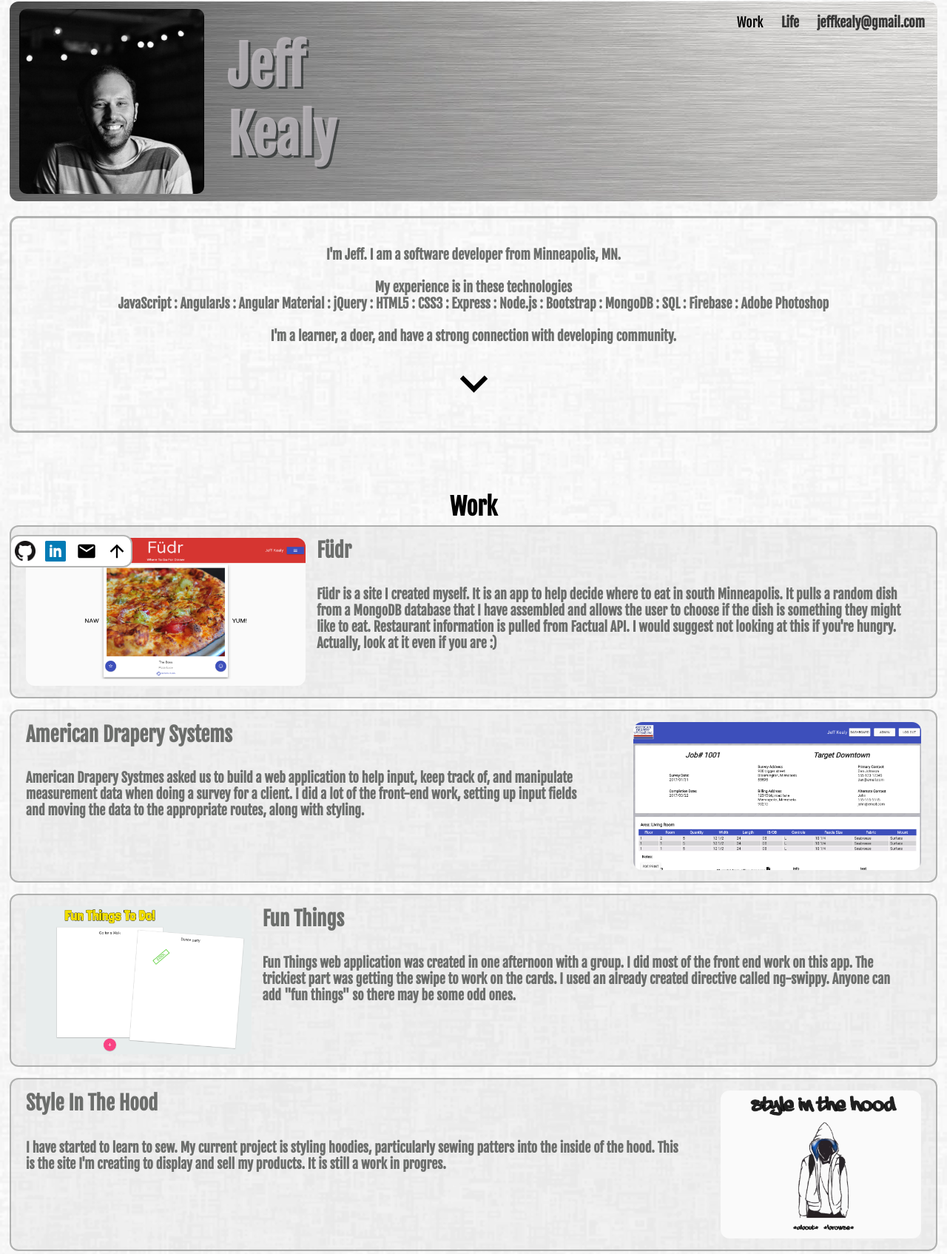
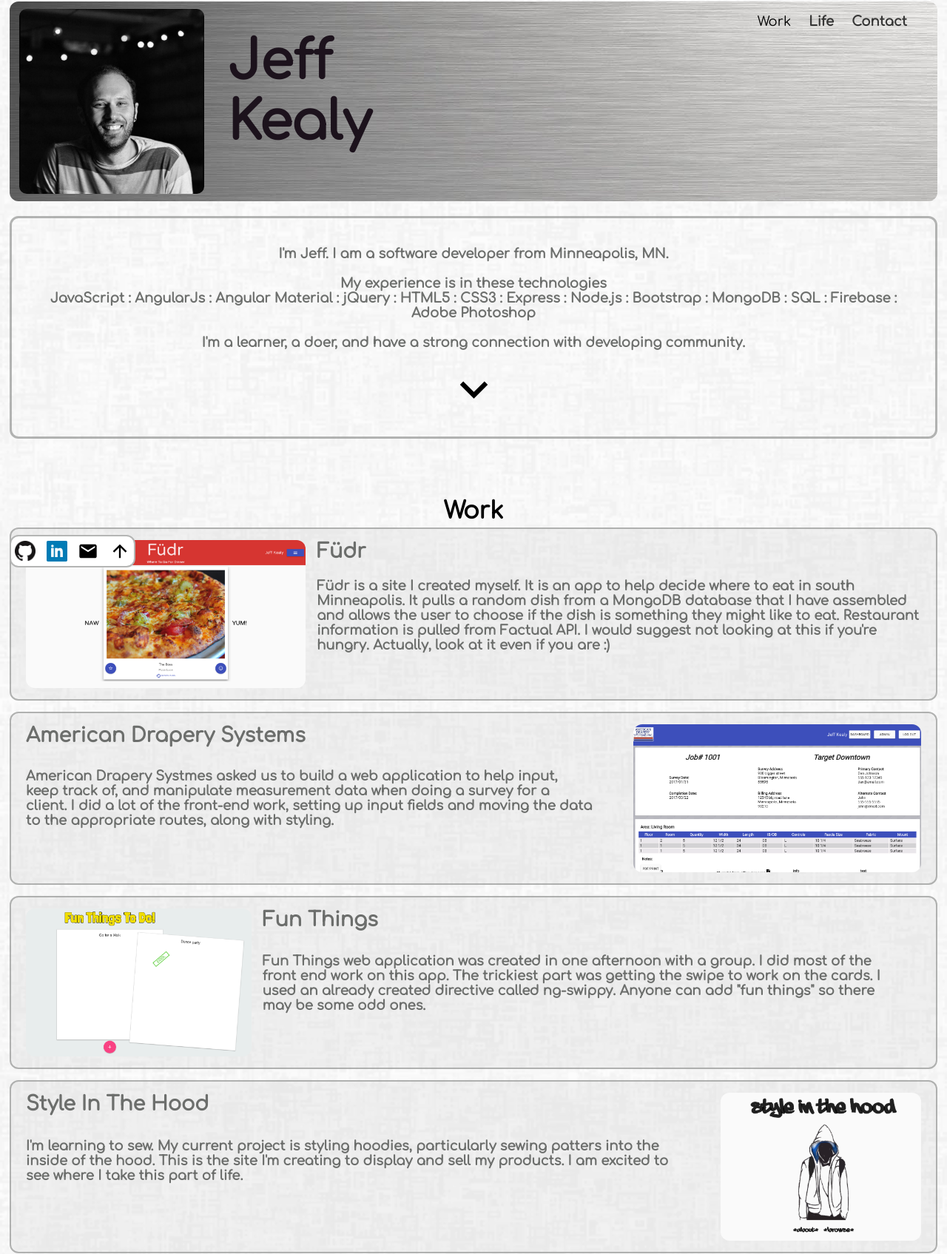
Before and after one commit to jeffkealy/jeff-kealy-portfolio, a website: page public/views/index.html in a window 1280 px wide. Shown: the part 18-1713 px from the top of the page at 74% size. Drawn offline with nearby package versions, Linux system fonts and the light colour scheme; a web font is replaced by a local one.

Commit message:
resize for landscape

```diff
--- a/public/styles/style.css
+++ b/public/styles/style.css
@@ -1,5 +1,5 @@
 @import url('https://fonts.googleapis.com/css?family=Roboto');
-@import url('https://fonts.googleapis.com/css?family=Montserrat|Fjalla+One|Palanquin+Dark');
+@import url('https://fonts.googleapis.com/css?family=Montserrat|Fjalla+One|Palanquin+Dark|Comfortaa');
 
 html{
   position: relative;
@@ -8,7 +8,7 @@ html{
 }
 body{
   background-size: 100%;
-  font-family: 'Fjalla One', sans-serif;
+  font-family: 'Comfortaa', sans-serif;
   font-weight: bold;
   background-image: url(../assets/fabric_of_squares_gray.png);
 
@@ -73,14 +73,7 @@ a{
   height: 260px;
 
 }
-.imageDiv h1{
-  margin: 2px;
-  font-size: 72px;
-  color: rgba(187, 183, 187, 0.86);
-  text-align: left;
-  text-shadow: 3px 3px rgba(7, 13, 13, 0.54);
 
-}
 
 .imageOfMe{
   height: 250px;
@@ -93,9 +86,18 @@ a{
 }
 .name {
   float: left;
-  margin: 30px;
+  margin: 30px 30px 30px 30px;
   border-radius: 5px;
   font-family: 'Fjalla One', sans-serif;
+}
+.name h1{
+  margin: 2px;
+  font-size: 72px;
+  color: rgba(28, 18, 28, 1);
+  text-align: left;
+  /*text-shadow: 3px 3px rgba(7, 13, 13, 0.54);*/
+  font-family: 'Comfortaa', cursive;
+
 }
 
 .aboutMeContainer{
@@ -134,7 +136,6 @@ a{
   padding-right: 40px;
   padding-top: 1%;
   background-color: inherit;
-
 }
 .fudr:hover{
   background-color: rgba(186, 187, 186, 0.42);
@@ -153,6 +154,9 @@ a{
   cursor: pointer;
 
 }
+.fudr p {
+  padding: 0 15px 15px 0;
+}
 .amDS:hover{
   background-color: rgba(186, 187, 186, 0.42);
 }
@@ -163,14 +167,12 @@ a{
   background-color: rgba(185, 187, 185, 0.16);
   color: rgba(97, 99, 97, 0.92);
   font-size: 18px;
-  padding: 0 5px 0 5px;
+  padding: 0 5px 0 20px;
   display: flex;
   align-items: left;
   cursor: pointer;
 }
-.amDS .description{
-  padding-left: 15px;
-}
+
 .funThings:hover{
   background-color: rgba(186, 187, 186, 0.42);
 }
@@ -201,7 +203,7 @@ a{
   align-items: left;
   cursor: pointer;
 }
-.styleInTheHood .description{
+.styleInTheHood > div{
   padding-left: 15px;
 }
 .footerSpace{
@@ -209,14 +211,16 @@ a{
 }
 
 /*----------------resizing------------------------------------------*/
-@media handheld, only screen and (max-width: 600px)
+
+@media only screen and (max-width: 481px)
 {
   html, body {
   overflow-x: hidden;
   max-width: 100%;
   }
   body {
-    position: relative
+    position: relative;
+    text-align: center;
   }
   .navbar{
     list-style-type: none;
@@ -244,6 +248,15 @@ a{
   .aboutMeContainer p{
     margin-top: 30px;
   }
+  .workContainer p{
+    margin: 0;
+    padding-right: 0px;
+    padding-top: 1%;
+    background-color: inherit;
+  }
+  .container{
+    padding: 0;
+  }
   .aboutMeContainerMobile{
 
   }
@@ -259,6 +272,14 @@ a{
     max-width: 95%;
     border-radius: 12px;
 
+  }
+  .description{
+    padding: 0;
+  }
+
+  .description p{
+    text-align: left;
+    padding: 10px;
   }
   .fudr{
     display: block;
@@ -276,6 +297,25 @@ a{
   }
 
 }
+
+@media only screen and (min-width: 481px) and (max-width: 900px)
+{
+  .aboutMeContainerMobile {
+
+  }
+  img{
+    margin: 0 0 0 15px;
+  }
+  .description p {
+    text-align: left;
+    padding-left: 10%;
+  }
+  .container{
+    display: block;
+    text-align: center;
+  }
+}
+
 
 /*	-------------------------- ANIMATION -------------------------- */
 
--- a/public/views/index.html
+++ b/public/views/index.html
@@ -13,7 +13,8 @@
     <div id="topPart" class="animated fadeIn">
       <div class="navbarDiv animated fadeInUp delay-two">
         <ul class="navbar">
-          <li><a href="#">jeffkealy@gmail.com</a></li>
+          <li></li>
+          <li><a href="mailto:jeffkealy@gmail.com">Contact</a></li>
           <li><a href="#">Life</a></li>
           <li><a href="#"><button id="workButton">Work</button></a></li>
         </ul>
@@ -26,7 +27,7 @@
         </div>
       </div>
     </div>
-    <div class="animated fadeIn delay-three">
+    <div class="animated fadeIn delay-two">
       <div class="aboutMeContainer aboutMeContainerMobile">
         <p>I'm Jeff. I am a software developer from Minneapolis, MN.<br>
           <br> My experience is in these technologies
@@ -41,7 +42,7 @@
     <div class="workContainer">
       <h1 class="head">Work</h1>
       <a href= "https://calm-reef-45769.herokuapp.com/#/home" target="_blank">
-        <div class="fudr">
+        <div class="fudr container">
           <img class="imageThumbnail" src="../assets/FudrScreenShot.png" alt="">
           <div class="description">
             <h2>Füdr</h2>
@@ -50,7 +51,7 @@
         </div>
       </a>
       <a href= "https://infinite-wave-45440.herokuapp.com/" target="_blank">
-        <div class="amDS">
+        <div class="amDS container">
           <div class="description">
             <h2>American Drapery Systems</h2>
             <p> American Drapery Systmes asked us to build a web application to help input, keep track of, and manipulate measurement data when doing a survey for a client.
@@ -61,7 +62,7 @@
         </div>
       </a>
       <a href= "https://stark-woodland-23344.herokuapp.com/#/" target="_blank">
-        <div class="funThings">
+        <div class="funThings container">
           <img class="imageThumbnail" src="../assets/FunThingsScreenShot.png" alt="ADS">
           <div class="description">
             <h2>Fun Things</h2>
@@ -71,12 +72,11 @@
         </div>
       </a>
       <a href= "https://style-in-the-hood.herokuapp.com/#!/home" target="_blank">
-        <div class="styleInTheHood">
+        <div class="styleInTheHood container">
           <div class="description">
             <h2>Style In The Hood</h2>
-            <p>I have started to learn to sew. My current project is styling hoodies, particularly sewing patters
-                into the inside of the hood.  This is the site I'm creating to display and sell my products. It is still a work
-                in progres.</p>
+            <p>I'm learning to sew. My current project is styling hoodies, particularly sewing patters
+                into the inside of the hood.  This is the site I'm creating to display and sell my products. I am excited to see where I take this part of life.</p>
           </div>
           <img class="imageThumbnail" src="../assets/StyleInTheHoodScreenShot.png" alt="styleInTheHood">
         </div>
```
